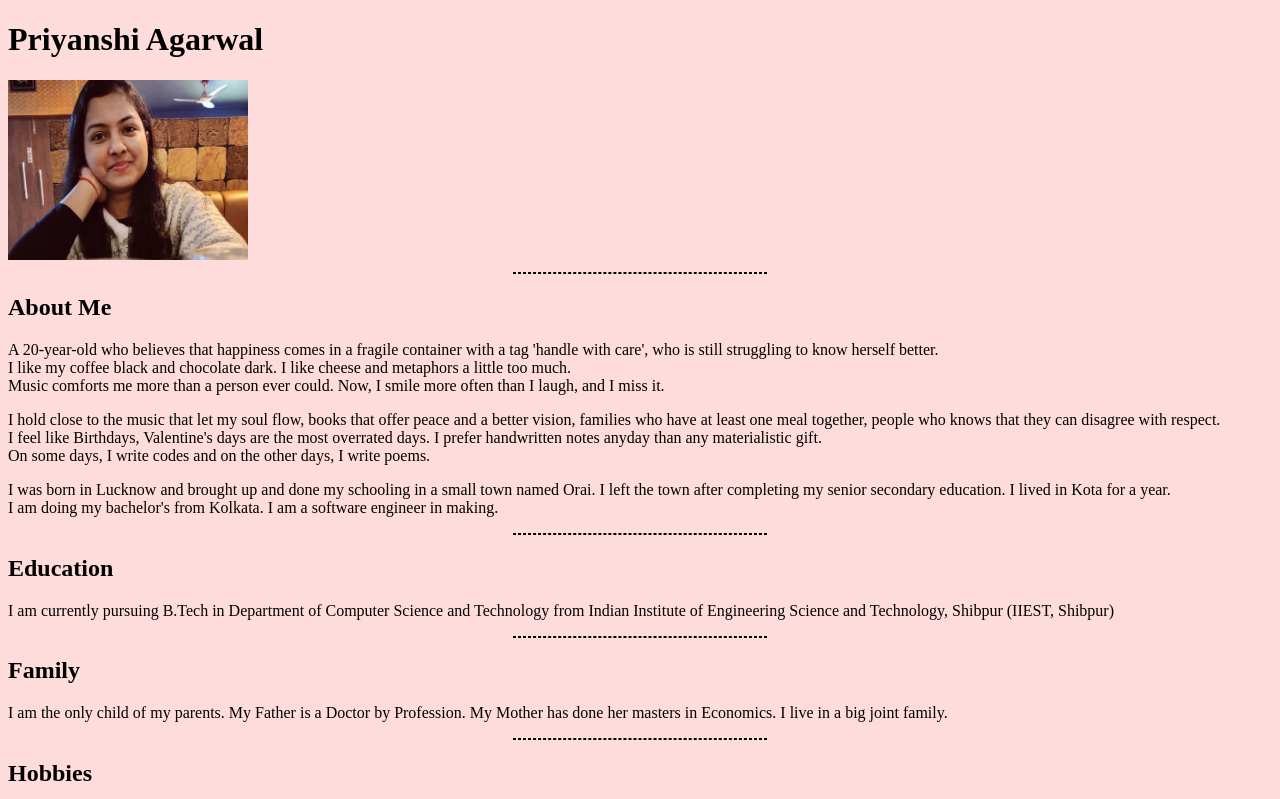
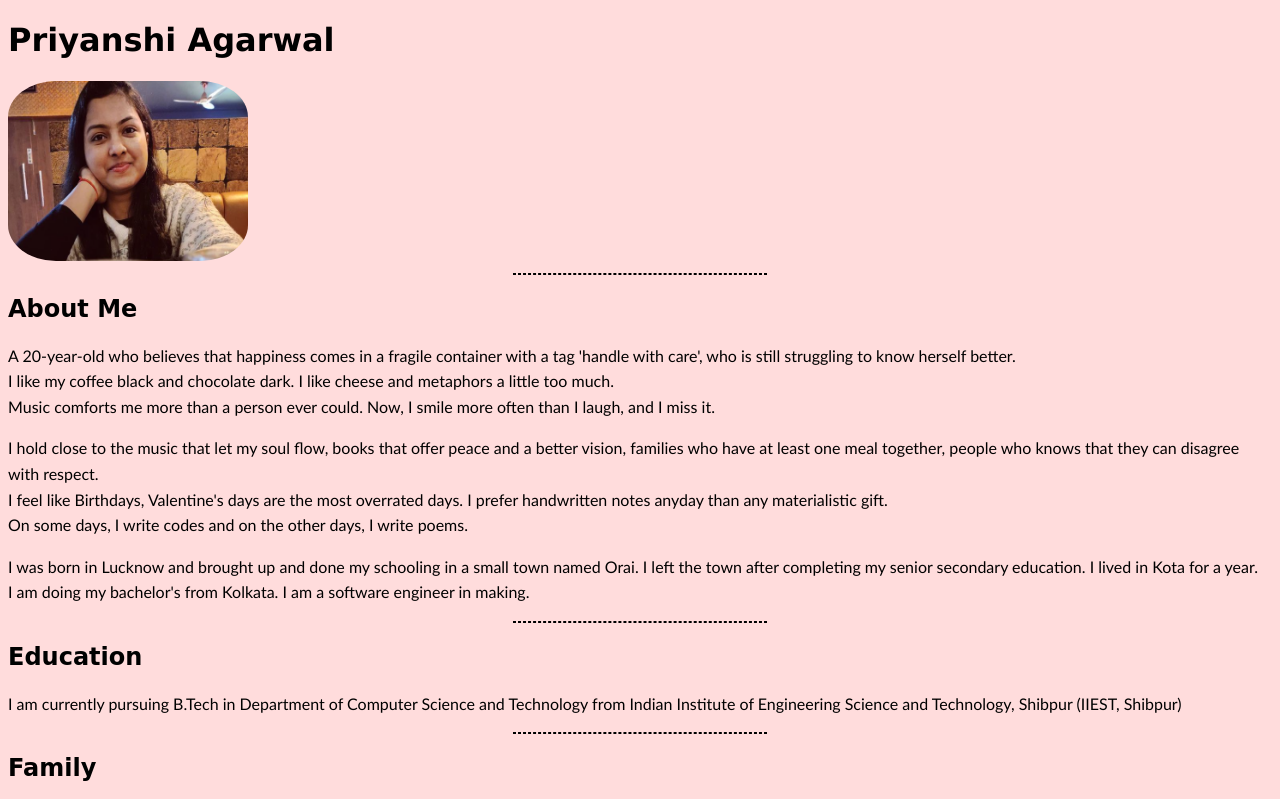
Before and after one commit to priyanshi-3008/AboutMe, a plain HTML site: page index.html in a window 1280 px wide. Shown: the top 799 px of the page. Drawn offline with Linux system fonts and the light colour scheme.

Commit message:
Update style.css

```diff
--- a/style.css
+++ b/style.css
@@ -8,3 +8,16 @@ hr{
 i{
     font-size:x-large;
 }
+p{
+    line-height: 1.6;
+    font-family: 'Gill Sans', 'Gill Sans MT', Calibri, 'Trebuchet MS', sans-serif;
+}
+img{
+    border-radius: 20%;
+}
+h1{
+    font-family: 'Lucida Sans', 'Lucida Sans Regular', 'Lucida Grande', 'Lucida Sans Unicode', Geneva, Verdana, sans-serif;
+}
+h2{
+    font-family: cursive;
+}
```
